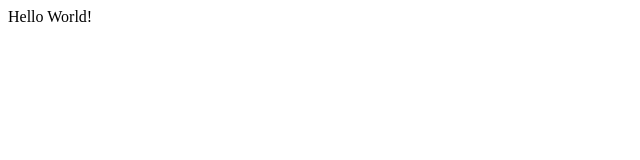
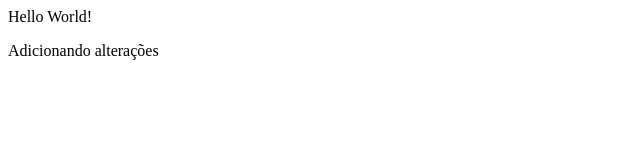
Before and after one commit to engsoftfatec/engsoftfatec, a plain HTML site: page index.html in a window 1280 px wide. Shown: the whole page, without its empty margins (0-640 px from the left). Drawn offline with Linux system fonts and the light colour scheme.

Commit message:
Adicionado novo paragrafo

```diff
--- a/index.html
+++ b/index.html
@@ -1,5 +1,6 @@
 <html>
 <body>
 	<p>Hello World!</p>
+	<p>Adicionando alterações</p>
 </body>
 </html>
```
